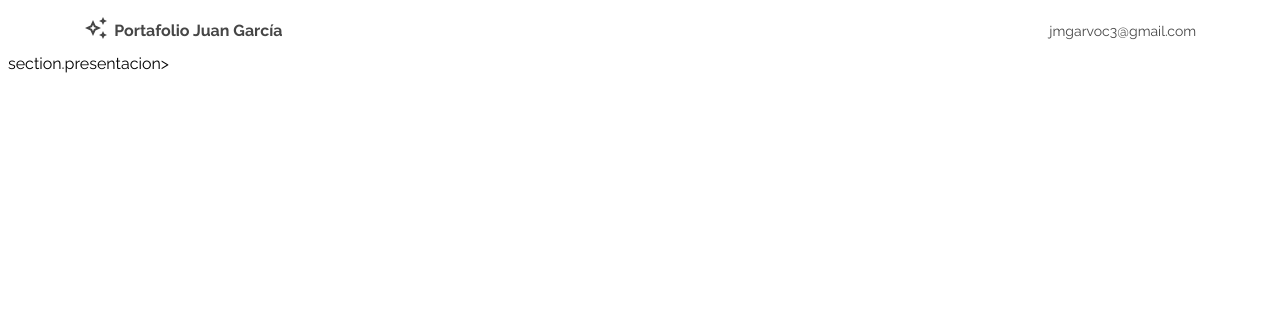
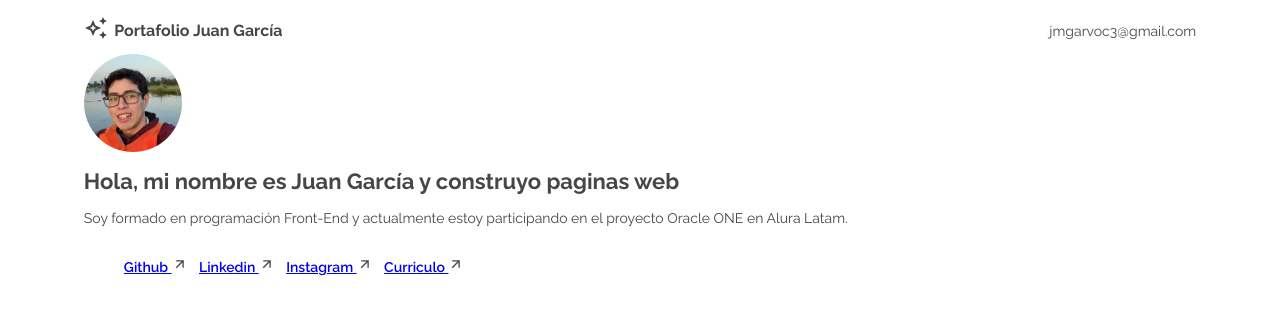
Before and after one commit to PerseoEnderiz/portafolio, a plain HTML site: page index.html in a window 1280 px wide. Drawn offline with Linux system fonts and the light colour scheme.

Commit message:
presentacion agregada

```diff
--- a/assets/css/encabezado.css
+++ b/assets/css/encabezado.css
@@ -11,13 +11,13 @@
 }
 
 .Header_titulo {
-    color: var(--preto-100, #464646);
+    color: var(--Preto-100, #464646);
     font-size: 1rem;
     font-weight: 700;
 }
 
 .Header_contacto {
-    color: var(--preto-100, #464646);
+    color: var(--Preto-100, #464646);
     font-size: 0.875rem;
     font-weight: 400;
     padding-top: 0.2rem;
--- /dev/null
+++ b/assets/css/presentacion.css
@@ -0,0 +1,50 @@
+.presentacion {
+    /* Estilos para la clase presentacion */
+    box-sizing: border-box;
+    display: flex;
+    flex-direction: column;
+    width: 100%;
+  }
+
+  .presentacion_imagen {
+    /* Estilos para la clase presentacion_imagen */
+    border-radius: 50%;
+    width: 6.125rem;
+    height: 6.125rem;
+  }
+
+  .presentacion_titulo {
+    /* Estilos para la clase presentacion_titulo */
+    color: var(--Preto-100, #464646);
+    font-size: 1.375rem;
+    font-weight: 700;
+    margin-top: 1rem;
+    margin-bottom: 0.5rem;
+  }
+
+  .presentacion_contenido {
+    /* Estilos para la clase presentacion_conetnido */
+    color: var(--Preto-100, #464646);
+    font-size: 0.875rem;
+    font-weight: 400;
+    margin-top: 0.5rem;
+    margin-bottom: 0.5rem;
+  }
+
+  .lista_redes {
+    /* Estilos para la clase lista_redes */
+    color: var(--Preto-100, #464646);
+    font-size: 0.875rem;
+    font-weight: 600;
+  }
+  .redes_enlace{
+    display: inline-block;
+
+    margin-right: 8px;
+    margin-bottom: 0.7rem;
+  }
+  .link_flecha{
+    width: 1rem;
+    height: 1rem;
+    padding-top: 0.5rem;
+  }
--- a/index.html
+++ b/index.html
@@ -6,11 +6,12 @@
 
     <!-- Importacion de estilos -->
     <link rel="stylesheet" href="./assets/css/bases.css">
+    <link rel="stylesheet" href="./assets/css/presentacion.css">
     <link rel="stylesheet" href="./assets/css/encabezado.css">
 
 
     <!-- Importacion fuentes -->
-    <link href="https://fonts.googleapis.com/css2?family=Raleway:wght@400;700&display=swap" rel="stylesheet">
+    <link href="https://fonts.googleapis.com/css2?family=Raleway:wght@400;600;700&display=swap" rel="stylesheet">
 
     <title>Portafolio</title>
 </head>
@@ -23,6 +24,16 @@
         <h2 class="Header_contacto">jmgarvoc3@gmail.com</h2>
     </header>
 
-    section.presentacion>
+    <section class="presentacion container">
+        <img src="./assets/img/perfil.jpg" alt="Imagen de perfil" class="presentacion_imagen">
+        <h2 class="presentacion_titulo"> Hola, mi nombre es Juan García y construyo paginas web </h2>
+        <p class="presentacion_contenido">Soy formado en programación Front-End y actualmente estoy participando en el proyecto Oracle ONE en Alura Latam.</p>
+        <ul class="lista_redes">
+            <li class="redes_enlace"><a href="https://github.com/"> Github <img class="link_flecha" src="./assets/img/arrow_link.svg" alt="Flecha redireccionamiento"></a></li>
+            <li class="redes_enlace"><a href="https://www.linkedin.com/"> Linkedin <img class="link_flecha" src="./assets/img/arrow_link.svg" alt="Flecha redireccionamiento"></a></li>
+            <li class="redes_enlace"><a href="https://www.instagram.com/"> Instagram <img class="link_flecha" src="./assets/img/arrow_link.svg" alt="Flecha redireccionamiento"></a></li>
+            <li class="redes_enlace"><a href="#"> Curriculo <img class="link_flecha" src="./assets/img/arrow_link.svg" alt="Flecha redireccionamiento"></a></li>
+        </ul>
+    </section>
 </body>
 </html>
```
Also changed, not shown: assets/img/arrow_link.svg (added), assets/img/perfil.jpg (added).
